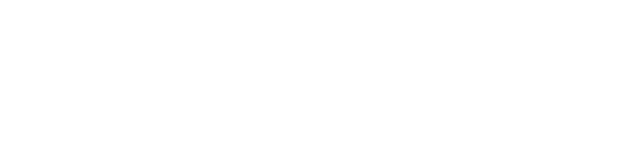
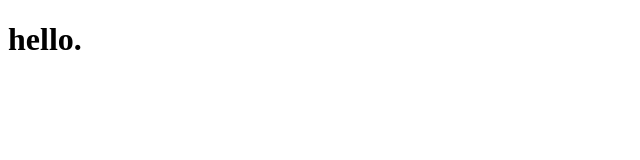
Before and after one commit to kubryak/first-project, a plain HTML site: page index.html in a window 1280 px wide. Shown: the whole page, without its empty margins (0-640 px from the left). Drawn offline with Linux system fonts and the light colour scheme.

Commit message:
Добавлен заголовок h1

```diff
--- a/index.html
+++ b/index.html
@@ -7,6 +7,6 @@
     <title>Document</title>
 </head>
 <body>
-
+    <h1 class="header">hello.</h1>
 </body>
 </html>
```
